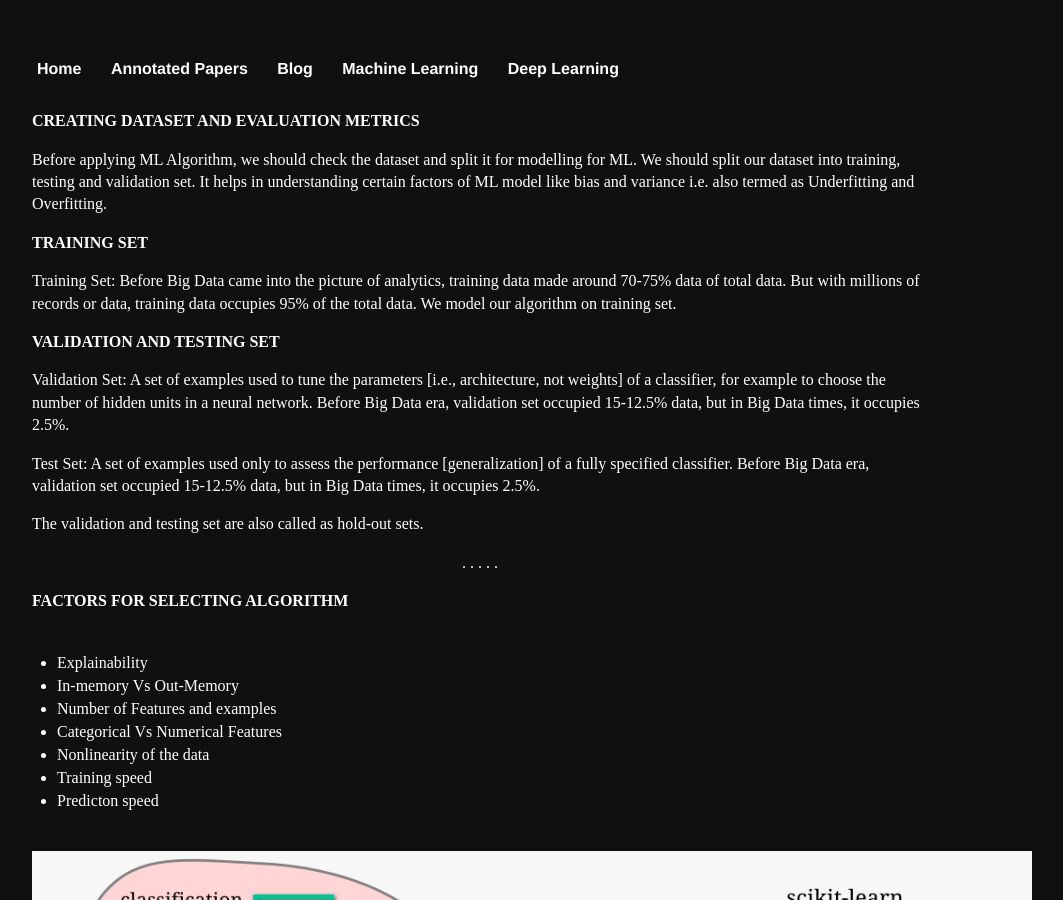
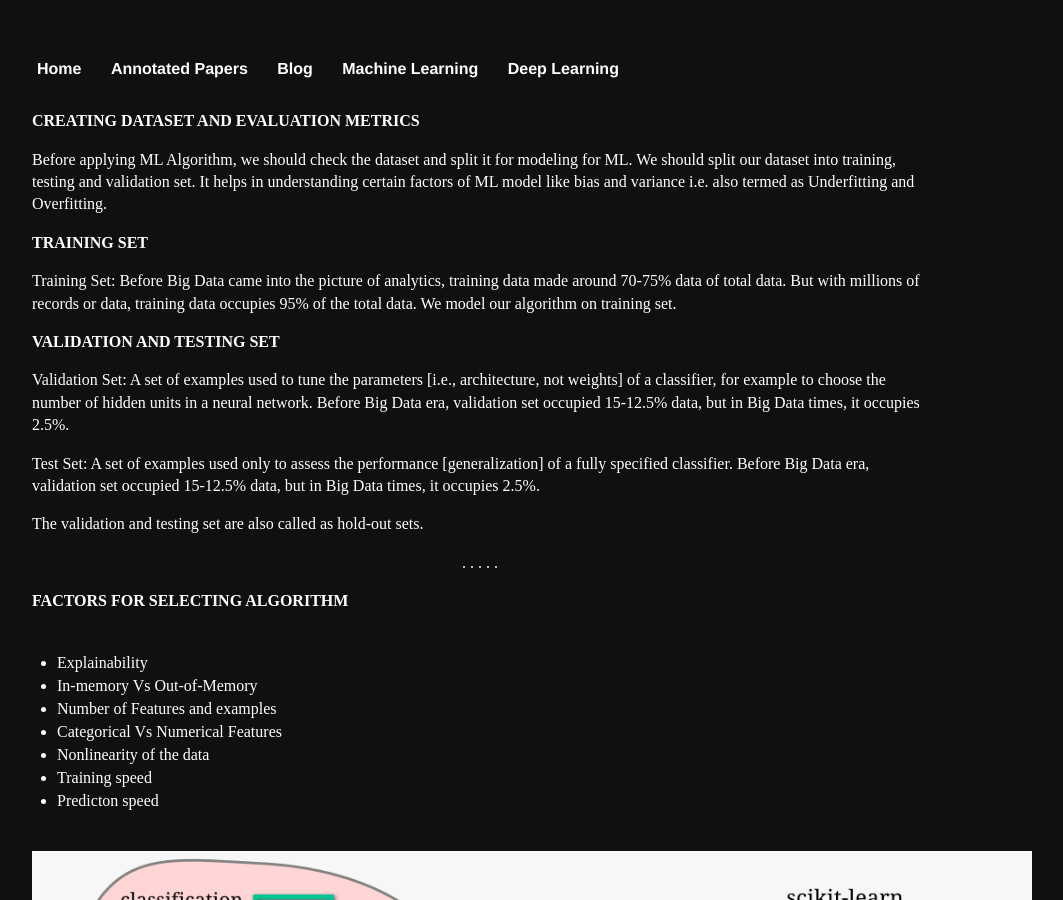
Before and after one commit to Mayurji/mayurji.github.io, a Jekyll site: the page built from _machine-learning/2020-11-06-machine-learning-III.md, in a window 1280 px wide and 900 px high. Shown: the whole window, without its empty margins (160-1223 px from the left). Built offline with Jekyll 4.4.1, drawn with Linux system fonts in a browser that asks for light colours; formulas are drawn with MathJax 3.

Commit message:
Update 2020-11-06-machine-learning-III.md

```diff
--- a/_machine-learning/2020-11-06-machine-learning-III.md
+++ b/_machine-learning/2020-11-06-machine-learning-III.md
@@ -6,11 +6,9 @@ date:   2020-11-06 17:43:52 +0530
 ---
 {% include mathjax.html %}
 
-
-
 **CREATING DATASET AND EVALUATION METRICS**
 
-Before applying ML Algorithm, we should check the dataset and split it for modelling for ML. We should split our dataset into training, testing and validation set. It helps in understanding certain factors of ML model like bias and variance i.e. also termed as Underfitting and Overfitting.
+Before applying ML Algorithm, we should check the dataset and split it for modeling for ML. We should split our dataset into training, testing and validation set. It helps in understanding certain factors of ML model like bias and variance i.e. also termed as Underfitting and Overfitting.
 
 **TRAINING SET**
 
@@ -29,7 +27,7 @@ The validation and testing set are also called as hold-out sets.
 **FACTORS FOR SELECTING ALGORITHM**
 
 * Explainability
-* In-memory Vs Out-Memory
+* In-memory Vs Out-of-Memory
 * Number of Features and examples
 * Categorical Vs Numerical Features
 * Nonlinearity of the data
```
